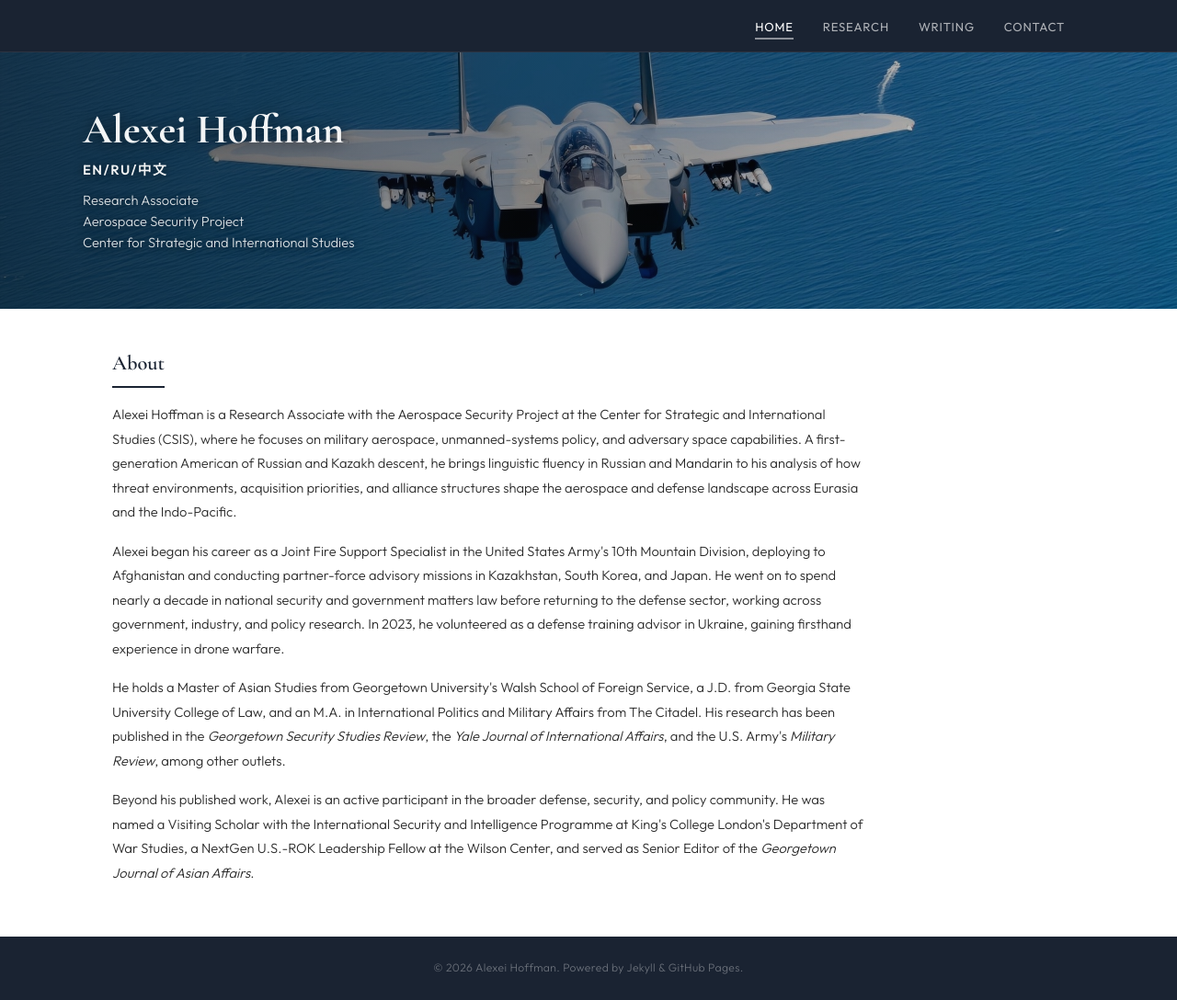
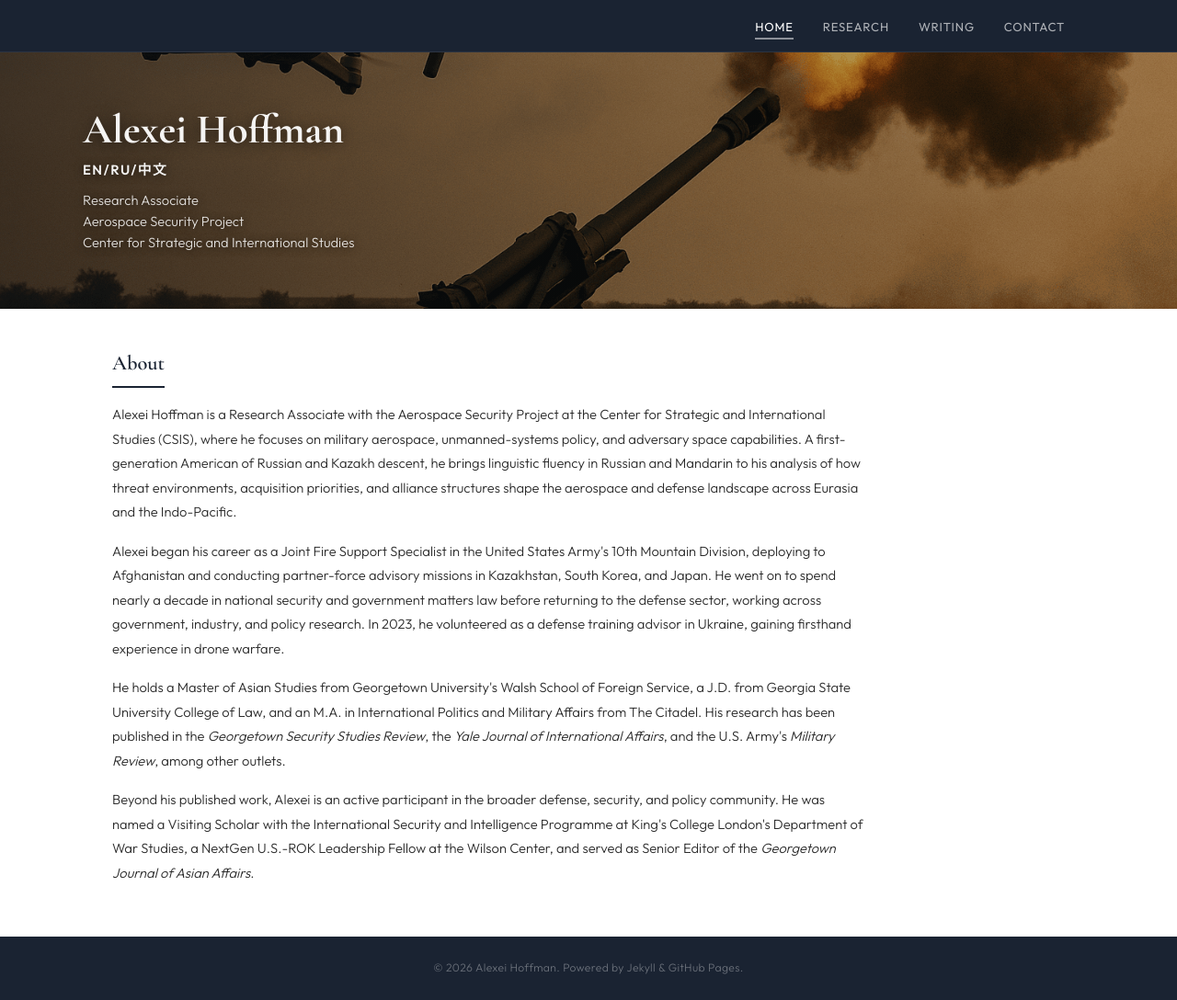
Before and after one commit to a-novi13-byte/a-novi13-byte.github.io, a Jekyll site: the page built from index.html, in a window 1280 px wide and 1088 px high. Shown: the whole window at 92% size. Built offline with Jekyll 4.4.1, drawn with Linux system fonts in a browser that asks for light colours.

Commit message:
Update index.html

```diff
--- a/index.html
+++ b/index.html
@@ -8,7 +8,7 @@ title: Home
 </style>
 <section class="hero-banner">
   <!-- Banner credit: U.S. Air Force photo by Staff Sgt. Blake Wiles (public domain) -->
-  <img src="{{ '/assets/images/F-15EX-Eagle-II-Training.jpg' | relative_url }}" alt="A U.S. Air Force F-15EX Eagle II flies over open water.">
+  <img src="{{ 'assets/images/drony-j-arta.png' | relative_url }}" alt="A U.S. Air Force F-15EX Eagle II flies over open water.">
   <div class="hero-banner-overlay">
     <div class="hero-banner-inner">
       <h1>Alexei Hoffman</h1>
```
